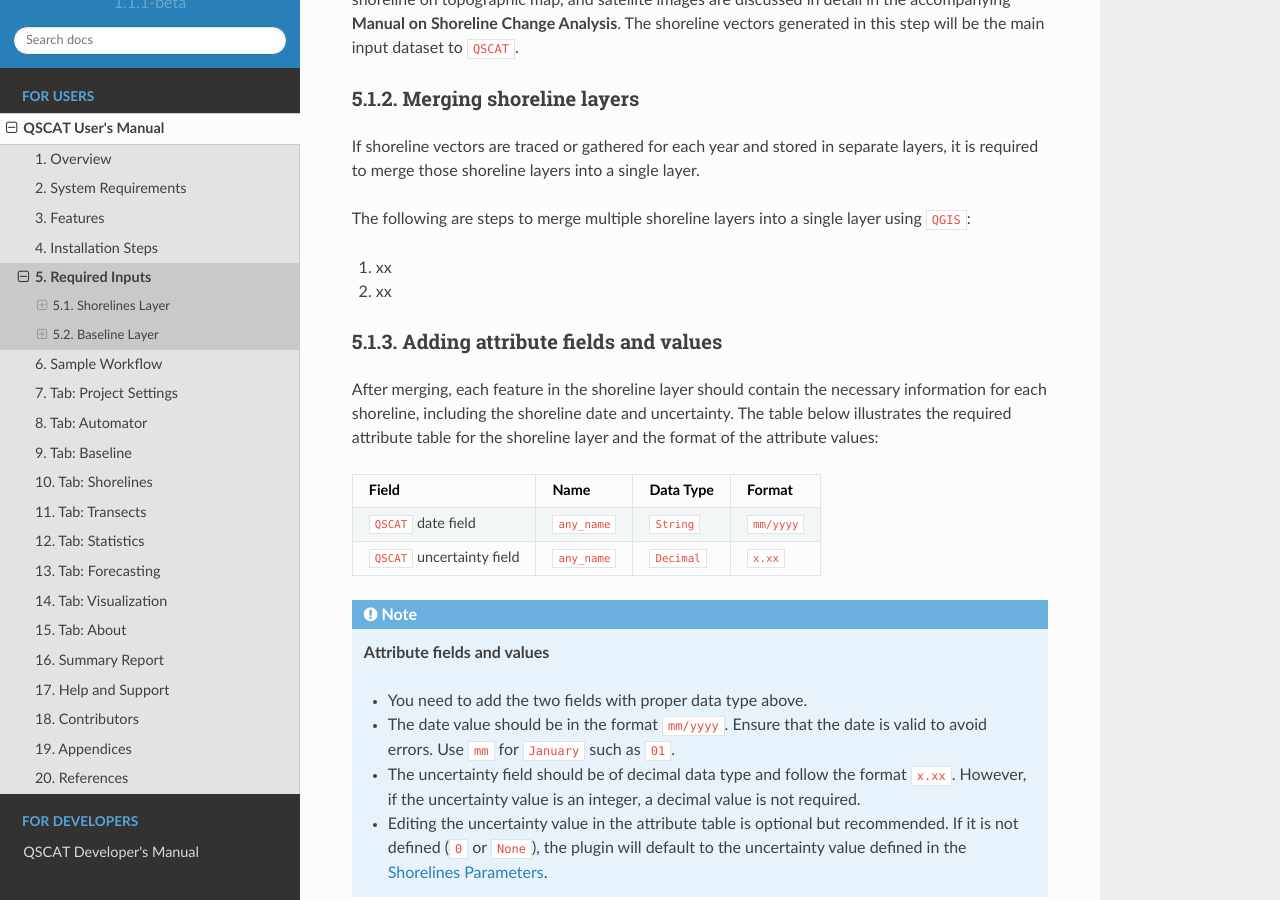
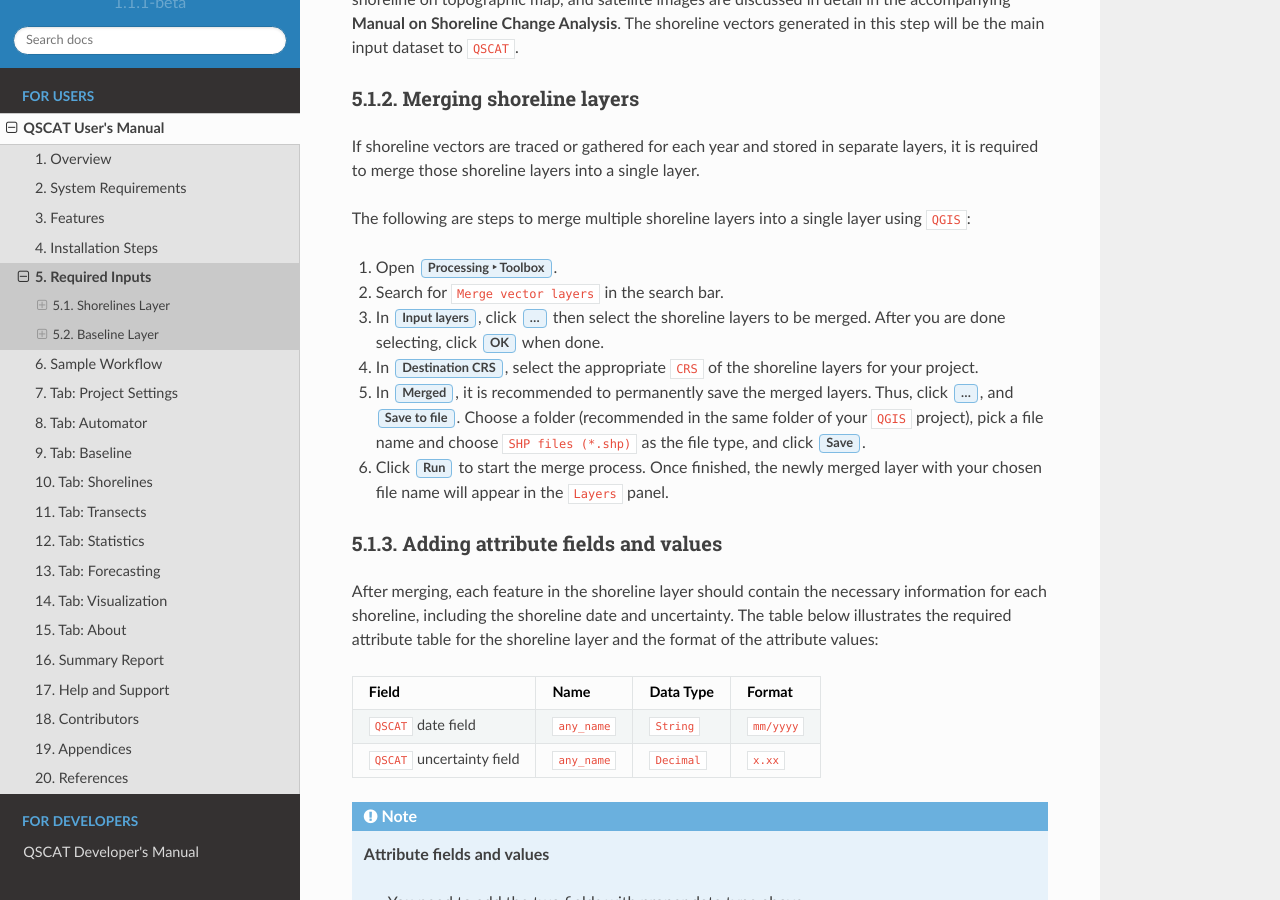
Before and after one commit to upmsi-coaster/qscat-docs, a Sphinx documentation site: the page built from docs/source/users_manual/plugin/required_inputs.rst, in a window 1280 px wide and 900 px high, scrolled down 665 px. Built offline with Sphinx 7.4.7 and the Read the Docs theme 2.0.0, drawn with Linux system fonts in a browser that asks for light colours; cross-references to code outside the pages are shown as plain code.

Commit message:
Update required_inputs.rst

```diff
--- a/docs/source/users_manual/plugin/required_inputs.rst
+++ b/docs/source/users_manual/plugin/required_inputs.rst
@@ -28,8 +28,12 @@ If shoreline vectors are traced or gathered for each year and stored in separate
 
 The following are steps to merge multiple shoreline layers into a single layer using ``QGIS``:
 
-#. xx
-#. xx
+#. Open :menuselection:`Processing --> Toolbox`.
+#. Search for ``Merge vector layers`` in the search bar.
+#. In :guilabel:`Input layers`, click :guilabel:`...` then select the shoreline layers to be merged. After you are done selecting, click :guilabel:`OK` when done.
+#. In :guilabel:`Destination CRS`, select the appropriate ``CRS`` of the shoreline layers for your project.
+#. In :guilabel:`Merged`, it is recommended to permanently save the merged layers. Thus, click :guilabel:`...`, and :guilabel:`Save to file`. Choose a folder (recommended in the same folder of your ``QGIS`` project), pick a file name and choose ``SHP files (*.shp)`` as the file type, and click :guilabel:`Save`.
+#. Click :guilabel:`Run` to start the merge process. Once finished, the newly merged layer with your chosen file name will appear in the ``Layers`` panel.
 
 Adding attribute fields and values
 ----------------------------------
```
